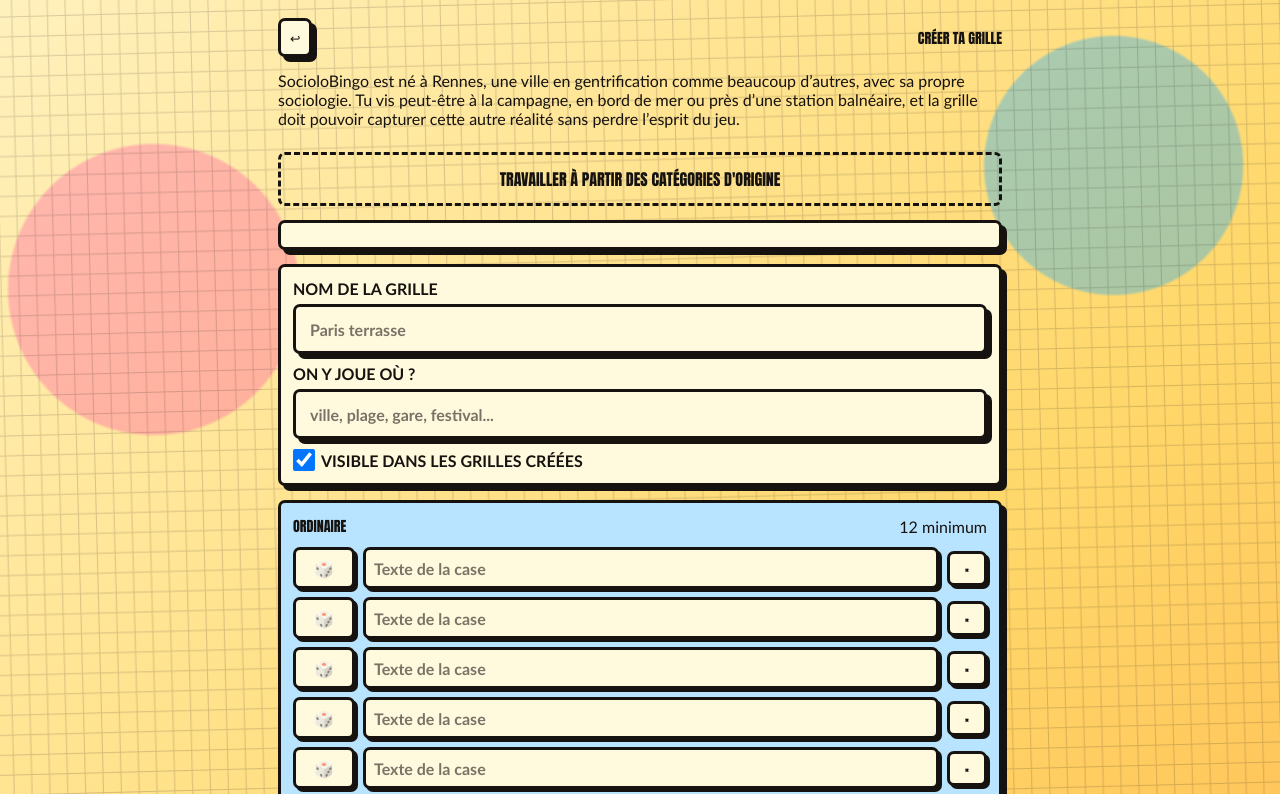
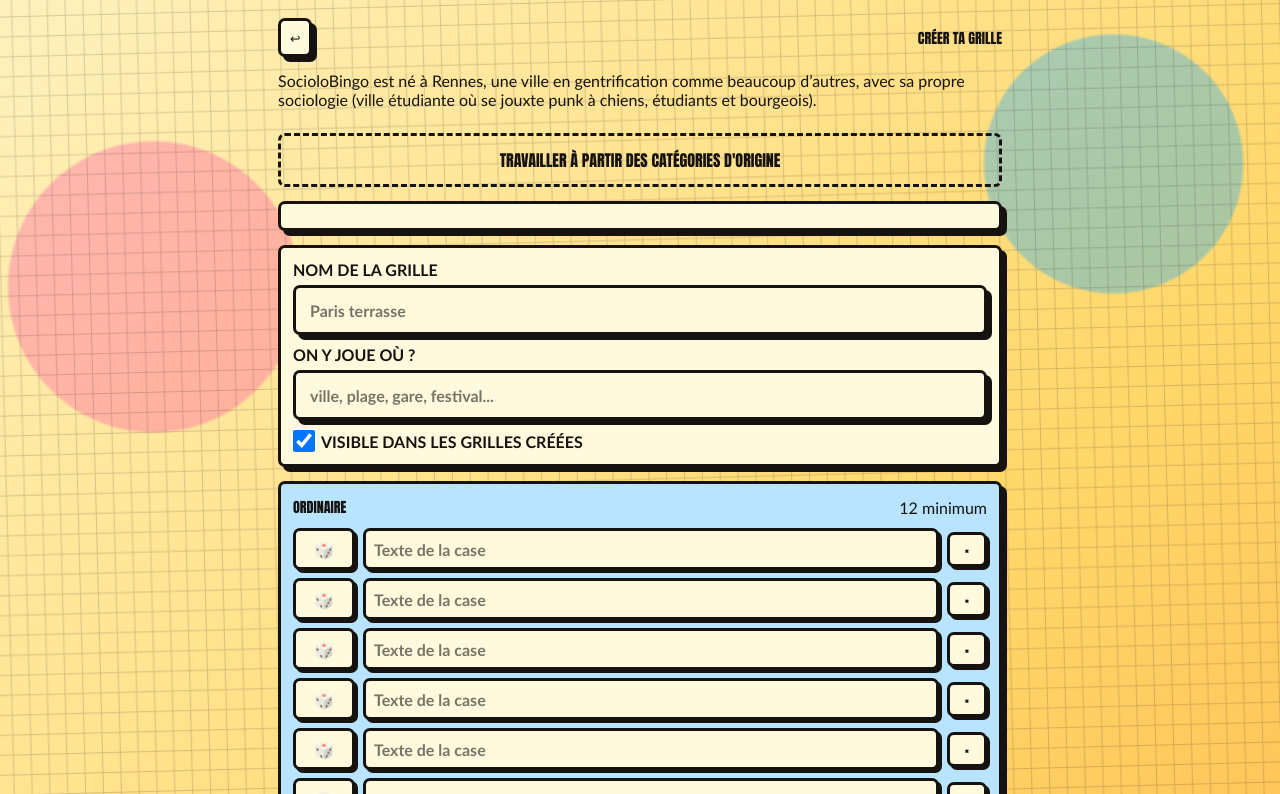
Before and after one commit to AlexTok09/bingo-social, a website: page public/index.html in a window 1280 px wide. Both pictures are taken after a click on the button "CRÉER TA GRILLE". Shown: the top 794 px of the page. Drawn offline with nearby package versions, Linux system fonts and the light colour scheme; no server answers.

Commit message:
Refine grid creator intro text

```diff
--- a/public/index.html
+++ b/public/index.html
@@ -60,7 +60,7 @@
         <h1>Créer ta grille</h1>
       </div>
 
-      <p class="editor-intro">SocioloBingo est né à Rennes, une ville en gentrification comme beaucoup d’autres, avec sa propre sociologie. Tu vis peut-être à la campagne, en bord de mer ou près d’une station balnéaire, et la grille doit pouvoir capturer cette autre réalité sans perdre l’esprit du jeu.</p>
+      <p class="editor-intro">SocioloBingo est né à Rennes, une ville en gentrification comme beaucoup d’autres, avec sa propre sociologie (ville étudiante où se jouxte punk à chiens, étudiants et bourgeois).</p>
 
       <button id="btn-load-original-categories" class="btn btn-link" type="button">Travailler à partir des catégories d'origine</button>
 
```
